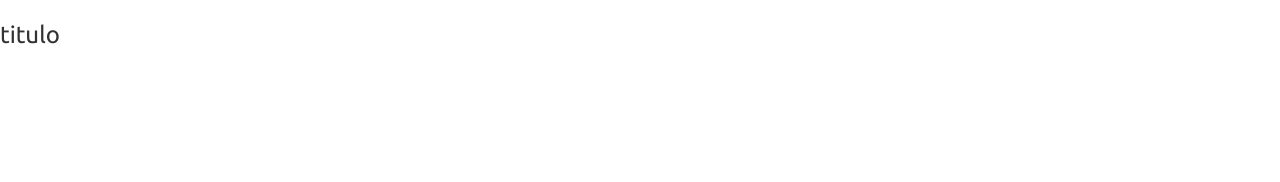
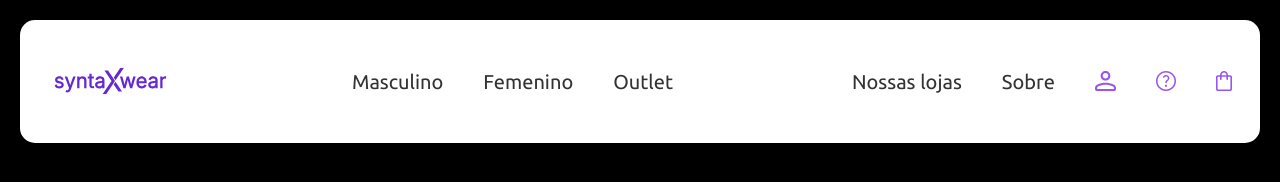
Before and after one commit to jwrojas77br-crypto/ecommer-syntaxwear, a plain HTML site: page index.html in a window 1280 px wide. Drawn offline with Linux system fonts and the light colour scheme; a web font is replaced by a local one.

Commit message:
feat: adiciona header com estilização descktop

```diff
--- a/css/base.css
+++ b/css/base.css
@@ -1,6 +1,7 @@
 /* base.css */
 body {
     font-family: var(--fonte-principal);
-    background-color: #ffffff;
+    background-color: hsl(0, 0%, 100%);
     color: #333333;
+    background-color: #000000;
 }
--- a/css/components/header.css
+++ b/css/components/header.css
@@ -1 +1,49 @@
 /* header.css */
+.header{
+    position: fixed;
+    top: 20px;
+    left: 50%;
+    transform: translate(-50%);
+    width: calc(100% - 40px);
+    border-radius: 15px;
+    z-index: 999;
+    display: flex;
+    justify-content: space-between;
+    align-items: center;
+    padding: 20px 28px;
+    background-color: #ffffff;
+}
+
+.logo img{
+    height: 40px;
+}
+
+.nav-center ul{
+    list-style: none;
+    display: flex;
+    gap: 2.5rem;
+}
+
+.nav-center a,
+.nav-right a{
+    font-size: 1.25rem;
+}
+
+.nav-center a:hover,
+.nav-right a:hover{
+    color: #7c3aed;
+}
+
+.nav-right ul{
+    display: flex;
+    gap: 2.5rem;
+    align-items: center;
+}
+
+.nav-right img{
+    height: 20px;
+}
+
+.nav-right a:hover img{
+    opacity: 0.7;
+}
--- a/css/reset.css
+++ b/css/reset.css
@@ -54,7 +54,7 @@ a {
 }
 
 /* Remove list styles on ul/ol when role=list is used */
-ul[role='list'], ol[role='list'] {
+ul, ol[role='list'], ol[role='list'] {
   list-style: none;
   padding: 0;
   margin: 0;
--- a/index.html
+++ b/index.html
@@ -1,27 +1,68 @@
 <!DOCTYPE html>
 <html lang="pt-br">
+
 <head>
   <meta charset="UTF-8">
   <meta name="viewport" content="width=device-width, initial-scale=1.0">
-  <title>SyntaxWear - Ecommerce</title>
+  <title>SyntaxWear - Tênis e Sneakers Online</title>
+
   <link rel="stylesheet" href="/css/reset.css">
   <link rel="stylesheet" href="/css/variables.css">
   <link rel="stylesheet" href="/css/base.css">
   <link rel="stylesheet" href="/css/layout.css">
+
+  <link rel="stylesheet" href="./css/components/header.css">
 </head>
+
 <body>
-  <!-- Skip link for accessibility
-  <a class="skip-link" href="#main">Ir para o conteúdo principal</a>-->
-
-  <header class="site-header" role="banner">
+  <header class="header" role="banner">
     <!-- Header: logo + navegação principal -->
     <!-- Logo -->
+    <h1 class="logo">
+      <a href="" title="SyntaxWear - Tênis e Sneakers Online">
+        <img src="./images/logo/logo.svg" alt="SyntaxWear - Tênis e Sneakers Online">
+      </a>
+    </h1>
+
     <!-- Nav -->
+    <nav class="nav-center" aria-label="Categoria Principais">
+      <ul>
+        <li><a href="#">Masculino</a></li>
+        <li><a href="#">Femenino</a></li>
+        <li><a href="#">Outlet</a></li>
+      </ul>
+    </nav>
+
+    <!-- Menu de ações (após o menu do centro) -->
+    <nav class="nav-right" aria-label="Ações do usuário">
+      <ul>
+        <li><a href="#">Nossas lojas</a></li>
+        <li><a href="#">Sobre</a></li>
+        <li>
+          <a href="#" aria-label="Minha conta" title="Minha conta">
+            <!-- ícone de usuário -->
+            <img src="./images/icons/user.svg" alt="">
+          </a>
+        </li>
+        <li>
+          <a href="#" aria-label="Ajuda" title="Ajuda">
+            <!-- ícone de ajuda -->
+            <img src="./images/icons/help.svg" alt="">
+          </a>
+        </li>
+        <li>
+          <a href="#" aria-label="Carrinho" title="Carrinho">
+            <!-- ícone de carrinho -->
+            <img src="./images/icons/bag.svg" alt="">
+          </a>
+        </li>
+      </ul>
+    </nav>
   </header>
 
   <main id="main" class="site-main" role="main">
     <section id="hero" class="hero" aria-label="Seção hero">
-      <h1>titulo</h1>
+
     </section>
 
     <section id="categories" class="categories" aria-label="Categorias de tênis">
@@ -38,4 +79,5 @@
   </footer>
 
 </body>
+
 </html>
```
Also changed, not shown: images/icons/bag.svg (added), images/icons/help.svg (added), images/icons/user.svg (added), images/logo/Logo.svg (added).
